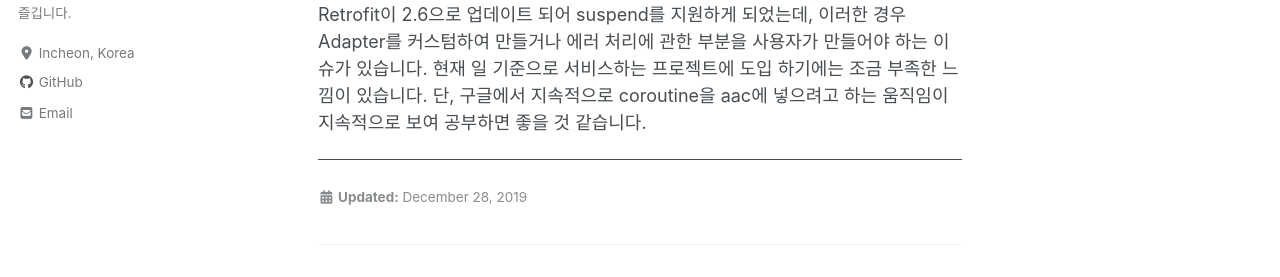
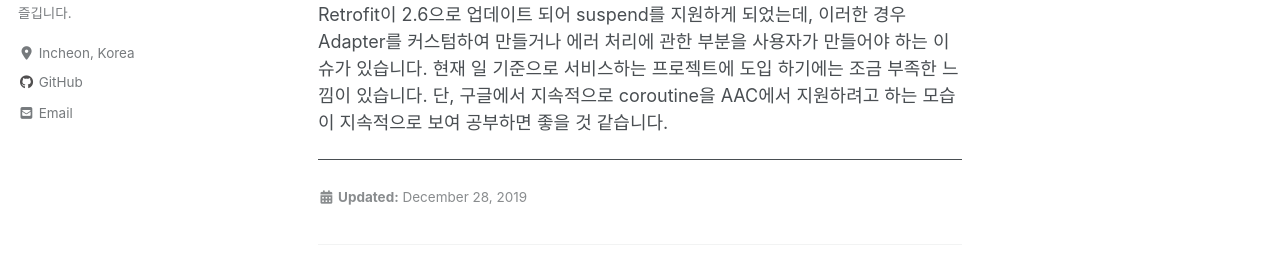
Before and after one commit to lagoJin/lagoJin.github.io, a Jekyll site: the page built from _posts/2019/12/2019-12-28-retrofit-viewmodelscope.md, in a window 1280 px wide and 900 px high, scrolled down 1762 px. Shown: the part 256-533 px from the top of the window. Built offline with Jekyll 4.4.1, drawn with Linux system fonts in a browser that asks for light colours; cached includes are drawn as plain includes; nearby versions of some CDN libraries; comment, search, counter and statistics services are not loaded; some of the changed text lies outside the part shown.

Commit message:
오탈자 수정

```diff
--- a/_posts/2019/12/2019-12-28-retrofit-viewmodelscope.md
+++ b/_posts/2019/12/2019-12-28-retrofit-viewmodelscope.md
@@ -58,4 +58,4 @@ Dispatchers를 IO로 설정할 경우, livedata의 값 설정은 postValue을
 
 ### 6. 결론
 
-Retrofit이 2.6으로 업데이트 되어 suspend를 지원하게 되었는데, 이러한 경우 Adapter를 커스텀하여 만들거나 에러 처리에 관한 부분을 사용자가 만들어야 하는 이슈가 있습니다. 현재 일 기준으로 서비스하는 프로젝트에 도입 하기에는 조금 부족한 느낌이 있습니다. 단, 구글에서 지속적으로 coroutine을 aac에 넣으려고 하는 움직임이 지속적으로 보여 공부하면 좋을 것 같습니다.
+Retrofit이 2.6으로 업데이트 되어 suspend를 지원하게 되었는데, 이러한 경우 Adapter를 커스텀하여 만들거나 에러 처리에 관한 부분을 사용자가 만들어야 하는 이슈가 있습니다. 현재 일 기준으로 서비스하는 프로젝트에 도입 하기에는 조금 부족한 느낌이 있습니다. 단, 구글에서 지속적으로 coroutine을 AAC에서 지원하려고 하는 모습이 지속적으로 보여 공부하면 좋을 것 같습니다.
```
Also changed, not shown: other parts of _posts/2019/12/2019-12-28-retrofit-viewmodelscope.md (+1 -1 lines), _posts/2020/01/2020-01-02-mvp와 mvvm 차이.md (+1 -1 lines).
